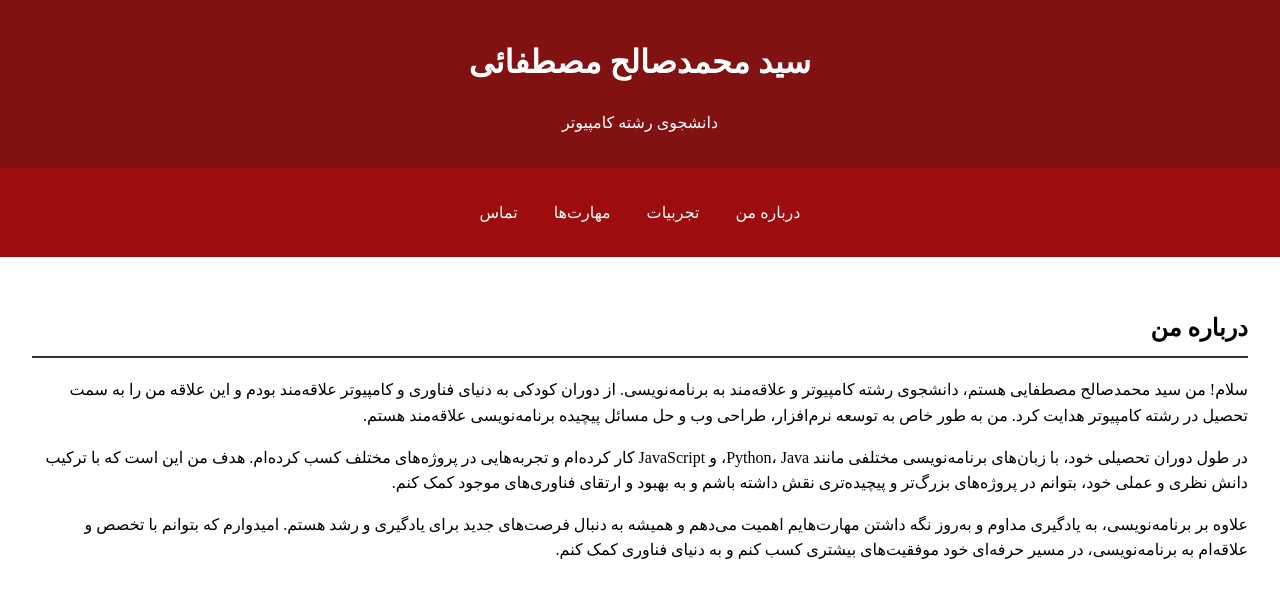
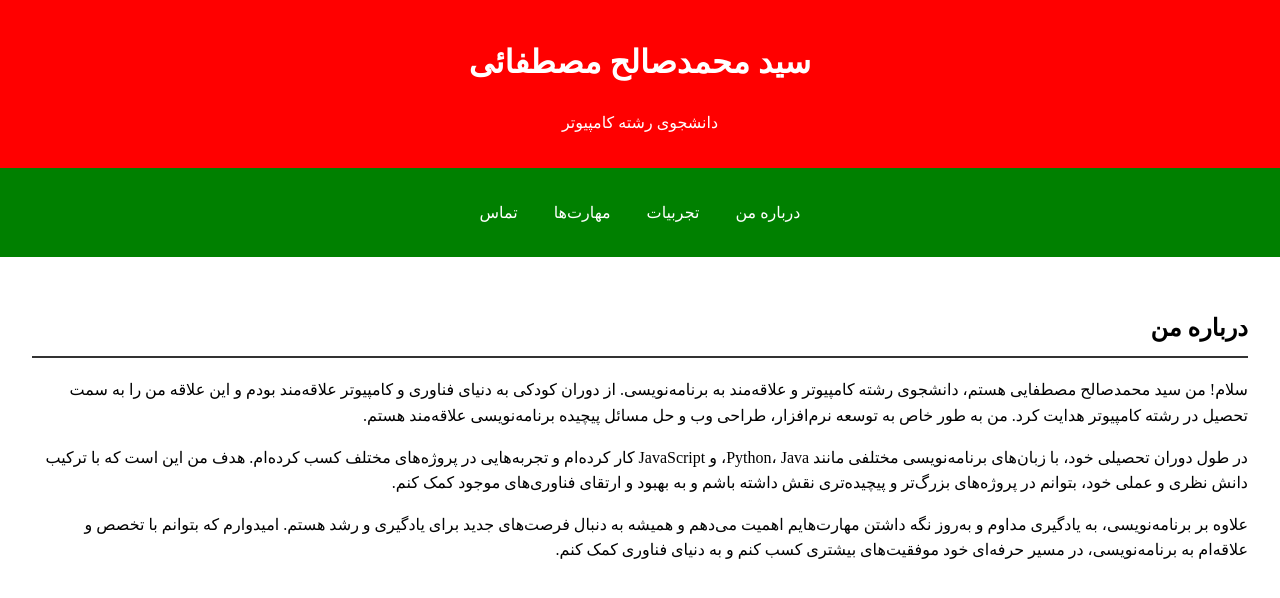
Before and after one commit to mohammadsaleh2002/web-project, a plain HTML site: page index.html in a window 1280 px wide. Shown: the top 598 px of the page. Drawn offline with Linux system fonts and the light colour scheme.

Commit message:
Update styles.css

```diff
--- a/styles.css
+++ b/styles.css
@@ -8,14 +8,14 @@ body {
 }
 
 header {
-    background: #821111;
+    background: red;
     color: #fff;
     padding: 1rem 0;
     text-align: center;
 }
 
 nav {
-    background: #9e0d0d;
+    background: green;
     color: #fff;
     padding: 1rem;
     text-align: center;
```
